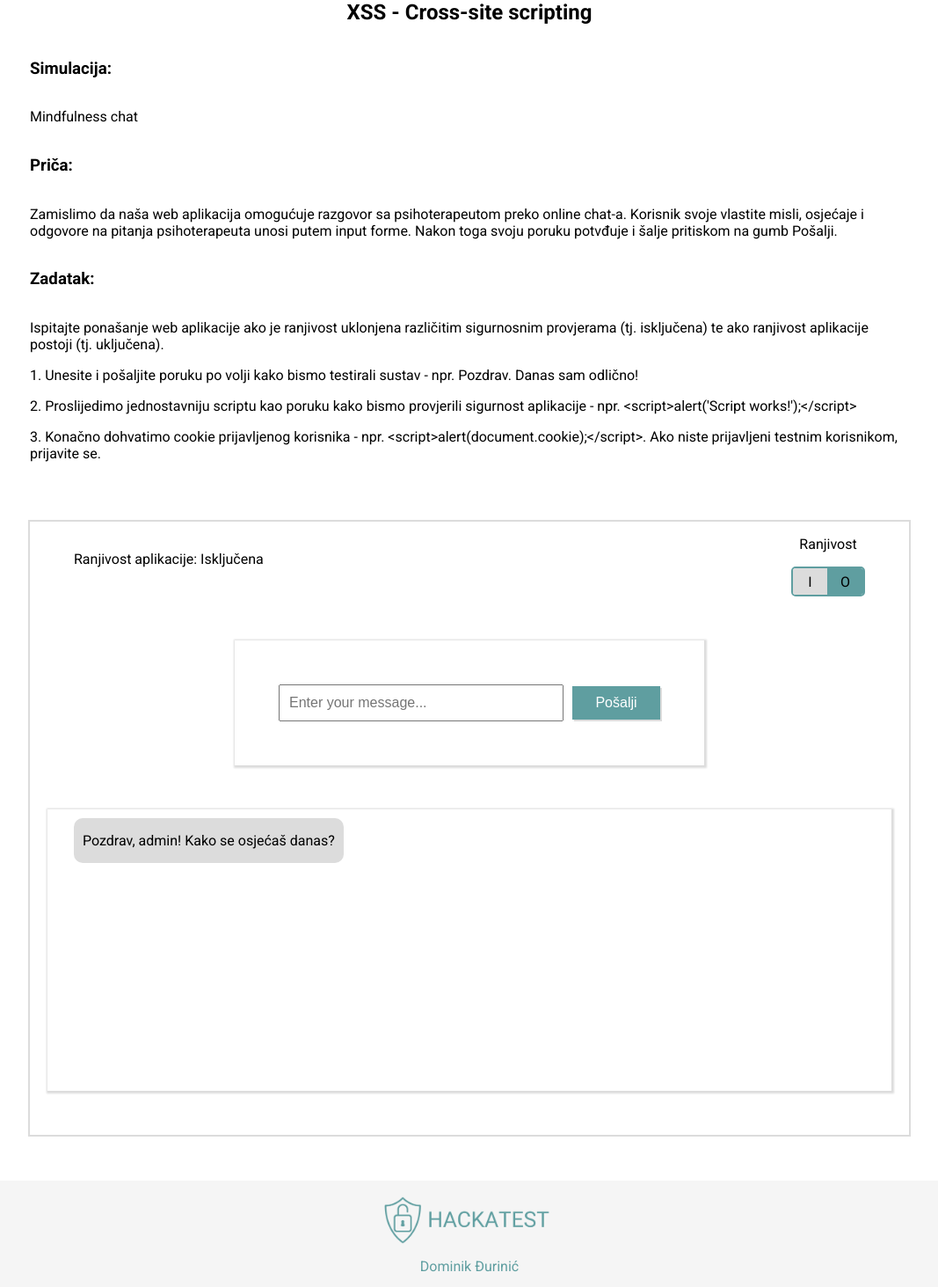
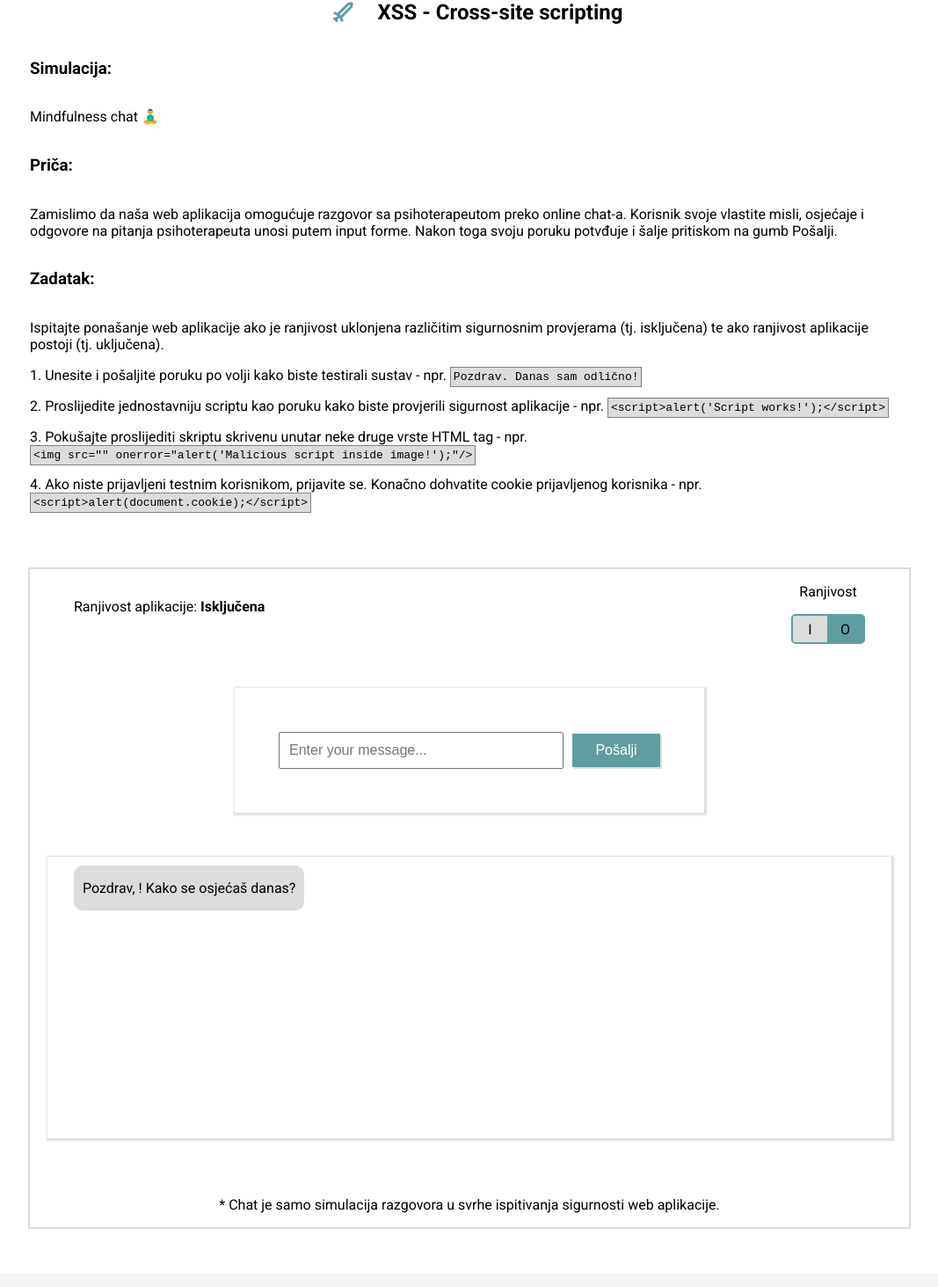
Before and after one commit to dominikDurinic/project_2_security_web2, a React (Vite) app in the folder security_test_app/: page /vulnerability/xss in a window 1280 px wide. Shown: the part 180-1643 px from the top of the page at 88% size, without its empty margins (106-1173 px from the left). Built offline with nearby package versions, Linux system fonts and the light colour scheme.

Commit message:
Xss input validation and chat fix

```diff
--- a/security_test_app/data/task.json
+++ b/security_test_app/data/task.json
@@ -3,9 +3,10 @@
         "id":"1",
         "title":"XSS - Cross-site scripting",
         "srcImage":"/images/xss.png",
-        "simulation":"Mindfulness chat",
+        "simulation":"Mindfulness chat 🧘‍♂️",
         "story":"Zamislimo da naša web aplikacija omogućuje razgovor sa psihoterapeutom preko online chat-a. Korisnik svoje vlastite misli, osjećaje i odgovore na pitanja psihoterapeuta unosi putem input forme. Nakon toga svoju poruku potvđuje i šalje pritiskom na gumb Pošalji.",
-        "task":["Ispitajte ponašanje web aplikacije ako je ranjivost uklonjena različitim sigurnosnim provjerama (tj. isključena) te ako ranjivost aplikacije postoji (tj. uključena).","Unesite i pošaljite poruku po volji kako bismo testirali sustav - npr. Pozdrav. Danas sam odlično!", "Proslijedimo jednostavniju scriptu kao poruku kako bismo provjerili sigurnost aplikacije - npr. <script>alert('Script works!');</script>", "Konačno dohvatimo cookie prijavljenog korisnika - npr. <script>alert(document.cookie);</script>. Ako niste prijavljeni testnim korisnikom, prijavite se."]
+        "task":["Ispitajte ponašanje web aplikacije ako je ranjivost uklonjena različitim sigurnosnim provjerama (tj. isključena) te ako ranjivost aplikacije postoji (tj. uključena).","Unesite i pošaljite poruku po volji kako biste testirali sustav - npr. ", "Proslijedite jednostavniju scriptu kao poruku kako biste provjerili sigurnost aplikacije - npr. ", "Pokušajte proslijediti skriptu skrivenu unutar neke druge vrste HTML tag - npr. ", "Ako niste prijavljeni testnim korisnikom, prijavite se. Konačno dohvatite cookie prijavljenog korisnika - npr.  "],
+        "codeExample":["","Pozdrav. Danas sam odlično!","<script>alert('Script works!');</script>","<img src=\"\" onerror=\"alert('Malicious script inside image!');\"/>","<script>alert(document.cookie);</script>"]
     },
     {
         "id":"2",
@@ -13,6 +14,7 @@
         "srcImage":"/images/bac.png",
         "simulation":"Mindfulness chat",
         "story":"Zamislimo da naša web aplikacija omogućuje razgovor sa psihoterapeutom preko online chat-a. Korisnik svoje vlastite misli, osjećaje i odgovore na pitanja psihoterapeuta unosi putem input forme. Nakon toga svoju poruku potvđuje i šalje pritiskom na gumb Pošalji.",
-        "task":["Ispitajte ponašanje web aplikacije ako je ranjivost uklonjena različitim sigurnosnim provjerama (tj. isključena) te ako ranjivost postoji (tj. uključena).","Unesite i pošaljite poruku po volji kako bismo testirali sustav - npr. Pozdrav. Danas sam odlično!", "Proslijedimo jednostavniju scriptu kao poruku kako bismo provjerili sigurnost aplikacije - npr. <script>alert('Script works!');</script>", "Konačno dohvatimo cookie prijavljenog korisnika - npr. <script>alert(document.cookie);</script>. Ako niste prijavljeni testnim korisnikom, prijavite se."]
+        "task":["Ispitajte ponašanje web aplikacije ako je ranjivost uklonjena različitim sigurnosnim provjerama (tj. isključena) te ako ranjivost postoji (tj. uključena).","Unesite i pošaljite poruku po volji kako bismo testirali sustav - npr. Pozdrav. Danas sam odlično!", "Proslijedimo jednostavniju scriptu kao poruku kako bismo provjerili sigurnost aplikacije - npr. <script>alert('Script works!');</script>", "Konačno dohvatimo cookie prijavljenog korisnika - npr. <script>alert(document.cookie);</script>. Ako niste prijavljeni testnim korisnikom, prijavite se."],
+        "codeExample":["","Pozdrav. Danas sam odlično!","<script>alert('Script works!');</script>","<img src=\"\" onerror=\"alert('Malicious script inside image!');\"/>","<script>alert(document.cookie);</script>"]
     }
 ]
--- a/security_test_app/package.json
+++ b/security_test_app/package.json
@@ -10,6 +10,7 @@
     "preview": "vite preview"
   },
   "dependencies": {
+    "dangerously-set-html-content": "^1.1.0",
     "react": "^18.3.1",
     "react-dom": "^18.3.1",
     "react-router-dom": "^6.27.0",
--- /dev/null
+++ b/security_test_app/src/components/Bac.tsx
@@ -0,0 +1,3 @@
+export function Bac() {
+  return <></>;
+}
--- /dev/null
+++ b/security_test_app/src/components/Xss.tsx
@@ -0,0 +1,84 @@
+import { useContext, useEffect, useState } from "react";
+import "../styles/Vulnerability.css";
+import InnerHTML from "dangerously-set-html-content";
+import ProfileContext from "../../context/ProfileContext";
+
+export function Xss(props: { vule: boolean }) {
+  const [msg, setMsg] = useState<string>("");
+  const [msgList, setMsgList] = useState<string[]>([]);
+  const [vuleReady, setVuleReady] = useState(false);
+
+  const profile = useContext(ProfileContext);
+
+  function sendMsg(value: string) {
+    setMsgList(msgList.concat(value));
+  }
+
+  function validateInput(msg: string) {
+    //provjera unosa - detektiranje html tagova u inputu
+    const pattern = /<(.*)>/;
+    const result = pattern.test(msg.toLowerCase());
+    if (result) {
+      return (
+        '🚫 Syntax error - Cannot send html tags in message: "' + msg + '"'
+      );
+    } else {
+      return msg;
+    }
+  }
+
+  useEffect(() => {
+    setMsgList([]);
+    setVuleReady(props.vule);
+  }, [props.vule]);
+
+  return (
+    <>
+      <div className="input-div">
+        <input
+          placeholder="Enter your message..."
+          onChange={(e) => setMsg(e.target.value)}
+          value={msg}
+        />
+        <button
+          className="btn-chat"
+          onClick={() => {
+            if (!vuleReady) {
+              const validatedMsg = validateInput(msg);
+              sendMsg(validatedMsg);
+            } else {
+              sendMsg(msg);
+            }
+            setMsg("");
+          }}
+        >
+          Pošalji
+        </button>
+      </div>
+      <div className="chat-box">
+        <div className="coach-msg-div">
+          <div className="msg-box msg-box-coach">
+            <p>Pozdrav, {profile.username}! Kako se osjećaš danas?</p>
+          </div>
+        </div>
+        {msgList.map((msg, index) => (
+          <div className="me-msg-div" key={index}>
+            <div className="msg-box msg-box-me">
+              {/*<InnerHTML/> tj. dangerouslySetInnerHTML - prepoznaju se html tags iz string tipa i prevode,
+                  navedeno nam omogucuje izvodenje xss vrste napada jer se ne provjeravaju tagovi
+                   <script>, <img> i dr. unutar kojih mozemo postaviti malicioznu scriptu*/}
+              {vuleReady ? (
+                <p>
+                  <InnerHTML html={msg} />
+                  {msg}
+                </p>
+              ) : (
+                <p>{msg}</p>
+              )}
+            </div>
+          </div>
+        ))}
+      </div>
+    </>
+  );
+}
--- a/security_test_app/src/pages/Vulnerability.tsx
+++ b/security_test_app/src/pages/Vulnerability.tsx
@@ -3,6 +3,8 @@ import { Footer } from "../components/Footer";
 import { Header } from "../components/Header";
 import "../styles/Vulnerability.css";
 import data from "../../data/task.json";
+import { Xss } from "../components/Xss";
+import { Bac } from "../components/Bac";
 
 interface TaskData {
   id: string;
@@ -11,23 +13,26 @@ interface TaskData {
   simulation: string;
   story: string;
   task: string[];
+  codeExample: string[];
 }
 
 export function Vulnerability(props: { id: number }) {
   const newData: TaskData[] = JSON.parse(JSON.stringify(data));
   const [vule, setVule] = useState(false);
-  const [msg, setMsg] = useState<string>("");
-  const [msgList, setMsgList] = useState<string[]>([]);
-
-  function sendMsg(value: string) {
-    setMsgList(msgList.concat(value));
-  }
 
   return (
     <>
       <Header selected={0} />
       <main>
-        <h2>{newData[props.id - 1].title}</h2>
+        <div className="vul-div">
+          <img
+            src={newData[props.id - 1].srcImage}
+            alt="logo-vul"
+            className="vul-icon"
+          />
+          <h2>{newData[props.id - 1].title}</h2>
+        </div>
+
         <div className="task-div">
           <h3>Simulacija:</h3>
           <p>{newData[props.id - 1].simulation}</p>
@@ -40,6 +45,9 @@ export function Vulnerability(props: { id: number }) {
                 {index > 0 ? (
                   <p>
                     {index}. {item}
+                    <span className="code-style">
+                      {newData[props.id - 1].codeExample[index]}
+                    </span>
                   </p>
                 ) : (
                   <p>{item}</p>
@@ -50,7 +58,12 @@ export function Vulnerability(props: { id: number }) {
         </div>
         <div className={`task-container ${vule ? "red-border" : ""}`}>
           <div className="vule-switch-container">
-            <p>Ranjivost aplikacije: {vule ? "Uključena" : "Isključena"}</p>
+            <p>
+              Ranjivost aplikacije:{" "}
+              <span className="bold-text">
+                {vule ? "Uključena" : "Isključena"}
+              </span>
+            </p>
             <div className="switch-div">
               <p>Ranjivost</p>
               <div className="switch">
@@ -69,38 +82,13 @@ export function Vulnerability(props: { id: number }) {
               </div>
             </div>
           </div>
-
-          <div className="input-div">
-            <input
-              placeholder="Enter your message..."
-              onChange={(e) => setMsg(e.target.value)}
-              value={msg}
-            />
-            <button
-              className="btn-chat"
-              onClick={() => {
-                sendMsg(msg);
-                setMsg("");
-              }}
-            >
-              Pošalji
-            </button>
-          </div>
-
-          <div className="chat-box">
-            <div className="coach-msg-div">
-              <div className="msg-box msg-box-coach">
-                <p>Pozdrav, admin! Kako se osjećaš danas?</p>
-              </div>
-            </div>
-            {msgList.map((msg, index) => (
-              <div className="me-msg-div" key={index}>
-                <div className="msg-box msg-box-me">
-                  <p>{msg}</p>
-                </div>
-              </div>
-            ))}
-          </div>
+          {props.id === 1 ? <Xss vule={vule} /> : <Bac />}
+          {props.id === 1 && (
+            <p>
+              * Chat je samo simulacija razgovora u svrhe ispitivanja sigurnosti
+              web aplikacije.
+            </p>
+          )}
         </div>
       </main>
       <Footer />
--- a/security_test_app/src/styles/Vulnerability.css
+++ b/security_test_app/src/styles/Vulnerability.css
@@ -129,3 +129,11 @@
 .sw-gray{
     background-color: #dcdcdc;
 }
+
+.code-style{
+    font-family: monospace;
+    background-color: #dcdcdc;
+    padding: 3px;
+    border: 1px solid gray;
+    white-space: nowrap;
+}
```
Also changed, not shown: 1 other file (tests, documents, lock files or other folders).
